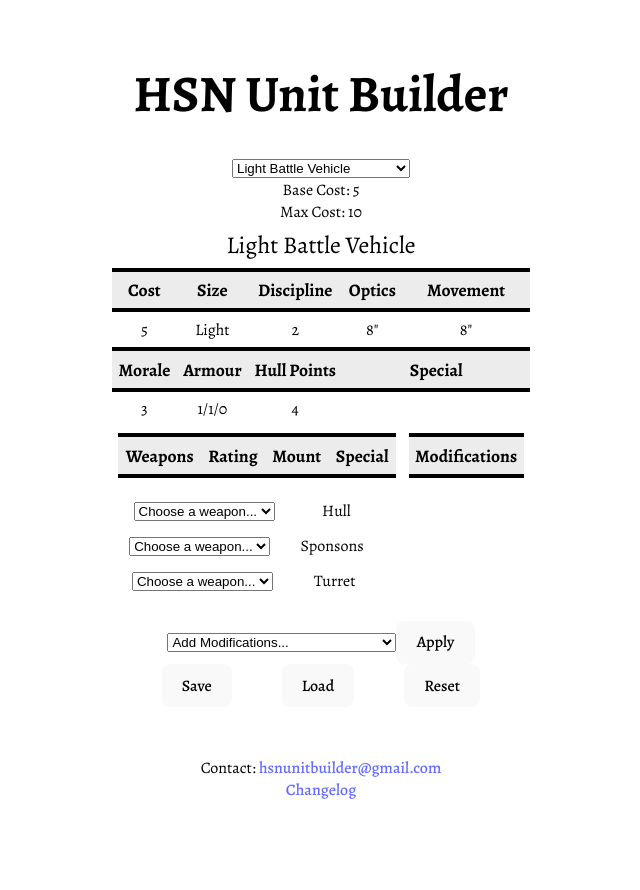
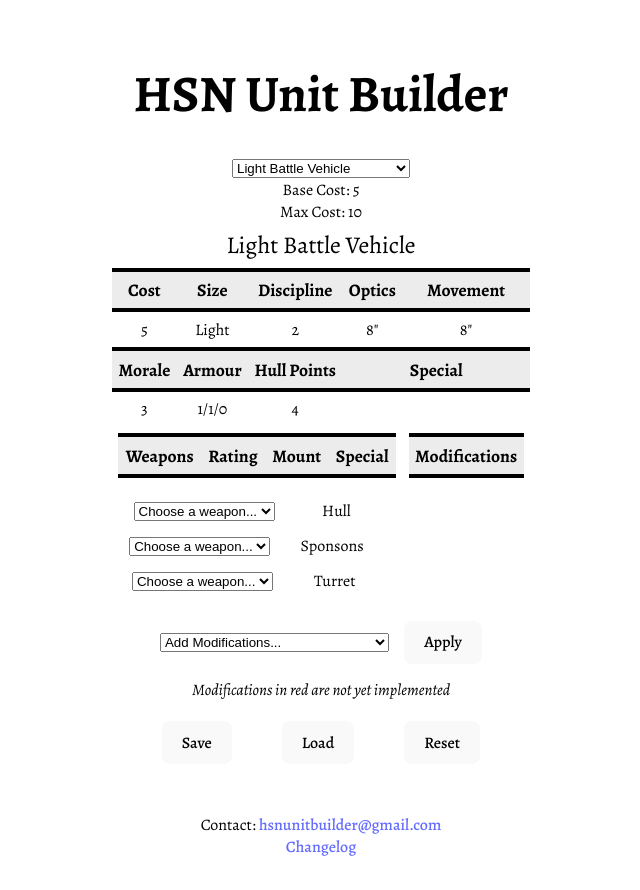
Before and after one commit to lolbat/hsn-unit-builder, a React (Vite) app: page / in a window 1280 px wide. Shown: the whole page, without its empty margins (319-959 px from the left). Before the commit the page ends 833 px from the top, so only its background shows below. Built offline with nearby package versions, Linux system fonts and the light colour scheme.

Commit message:
Highlight unimplemented modifications

```diff
--- a/src/App.css
+++ b/src/App.css
@@ -159,7 +159,17 @@
   }
 }
 
+option.error {
+  color: crimson;
+}
+
+#apply-modification {
+  margin-bottom: 15px;
+  margin-left: 15px;
+}
+
 .button-set {
+  margin-top: 20px;
   display: flex;
   flex-direction: row;
   justify-content: space-evenly;
--- a/src/components/UnitCard.tsx
+++ b/src/components/UnitCard.tsx
@@ -15,6 +15,7 @@ import { toModificationName, VehicleSize } from "../models/constants";
 import Modification, {
   costToApplyModification,
   isModValidForUnit,
+  UnimplementedModifications,
 } from "../models/modifications";
 import { Compromises, CompromisesByName } from "../models/compromises";
 
@@ -108,17 +109,29 @@ export default function UnitCard({ unit, handleUnitChange }: UnitCardProps) {
     isModValidForUnit(unit, c),
   );
 
-  const upgradeOptions = validUpgrades.map((u) => (
-    <option value={u.name} key={u.name}>
-      {u.name} ({costToApplyModification(unit, u)})
-    </option>
-  ));
+  const upgradeOptions = validUpgrades.map((u) => {
+    const className = UnimplementedModifications.includes(u.name)
+      ? "error"
+      : "";
 
-  const compromiseOptions = validCompromises.map((c) => (
-    <option value={c.name} key={c.name}>
-      {c.name} ({costToApplyModification(unit, c)})
-    </option>
-  ));
+    return (
+      <option value={u.name} key={u.name} className={className}>
+        {u.name} ({costToApplyModification(unit, u)})
+      </option>
+    );
+  });
+
+  const compromiseOptions = validCompromises.map((c) => {
+    const className = UnimplementedModifications.includes(c.name)
+      ? "error"
+      : "";
+
+    return (
+      <option value={c.name} key={c.name} className={className}>
+        {c.name} ({costToApplyModification(unit, c)})
+      </option>
+    );
+  });
 
   let costElement;
   if (unit.cost > unit.maxCost) {
@@ -188,7 +201,12 @@ export default function UnitCard({ unit, handleUnitChange }: UnitCardProps) {
           <optgroup label="Upgrades">{upgradeOptions}</optgroup>
           <optgroup label="Compromises">{compromiseOptions}</optgroup>
         </select>
-        <button onClick={handleApplyModification}>Apply</button>
+        <button id="apply-modification" onClick={handleApplyModification}>
+          Apply
+        </button>
+        <div>
+          <i>Modifications in red are not yet implemented</i>
+        </div>
       </div>
       <div className="button-set">
         <button onClick={handleSave}>Save</button>
--- a/src/models/modifications.ts
+++ b/src/models/modifications.ts
@@ -506,6 +506,14 @@ export function applyModificationToUnit(
   }
 }
 
+export const UnimplementedModifications: readonly ModificationName[] = [
+  UpgradeName.ReinforcedMount,
+  UpgradeName.SmokeBelcher,
+  UpgradeName.TargetingProtocols,
+  UpgradeName.TwinLinked,
+  CompromiseName.MainGunRetrofit,
+];
+
 export function costOfAppliedModification(
   { size }: Unit,
   { modification: { name, cost }, quantity }: AppliedModification,
```
